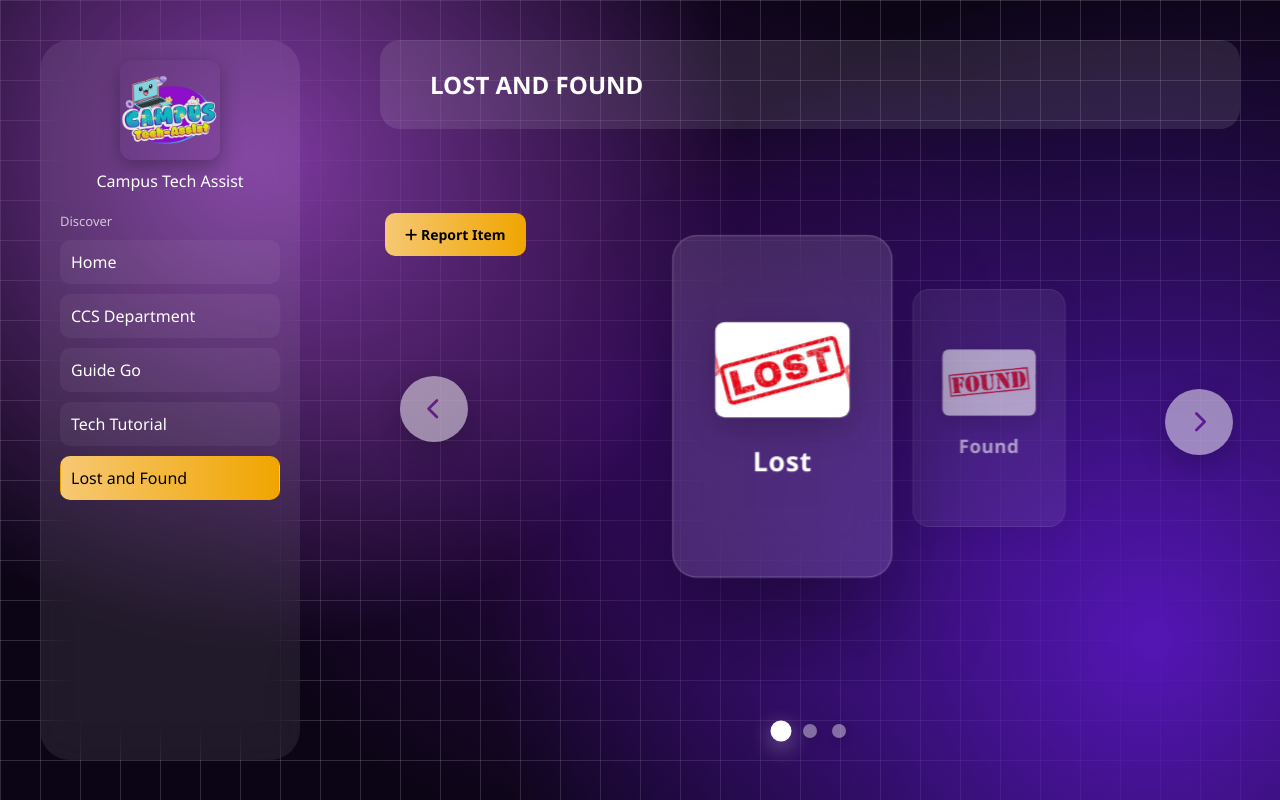
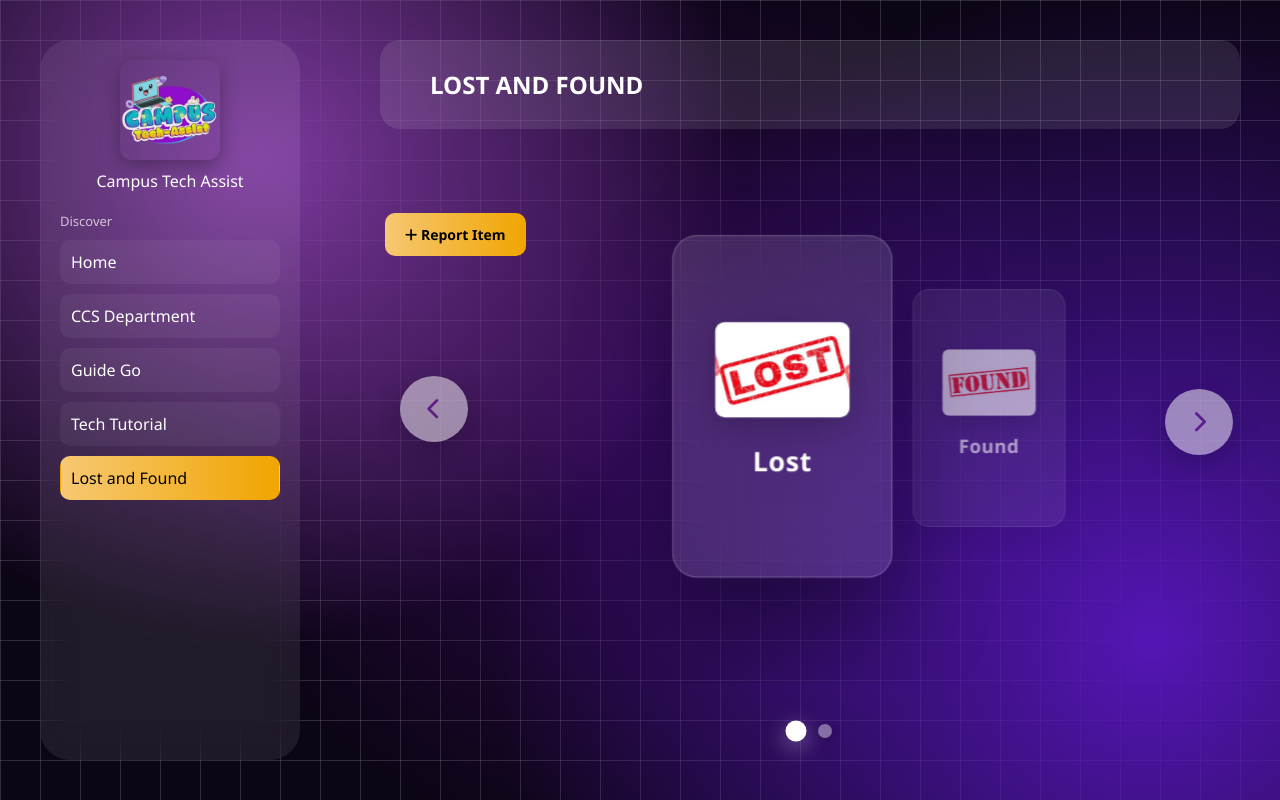
Before and after one commit to Joshuavillo/campus-tech-assist, a plain HTML site: page Lost and Found/lostnFound.html in a window 1280 px wide. Drawn offline with Linux system fonts and the light colour scheme.

Commit message:
remove 1 indicator on lost and found

```diff
--- a/Lost and Found/lostnFound.html
+++ b/Lost and Found/lostnFound.html
@@ -134,7 +134,6 @@
         <div class="carousel-indicators">
           <button class="indicator active"></button>
           <button class="indicator"></button>
-          <button class="indicator"></button>
         </div>
       </div>
     </div>
```
